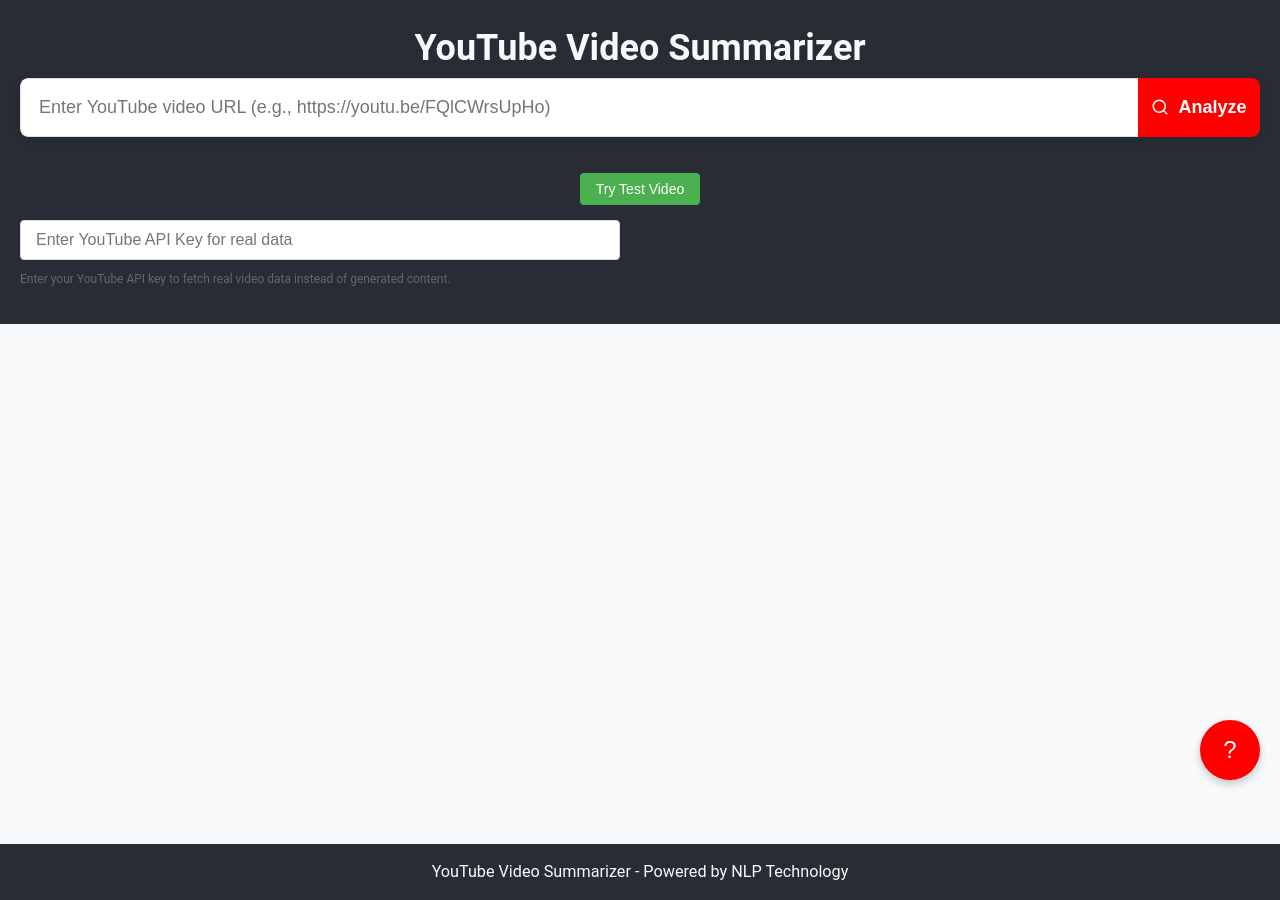
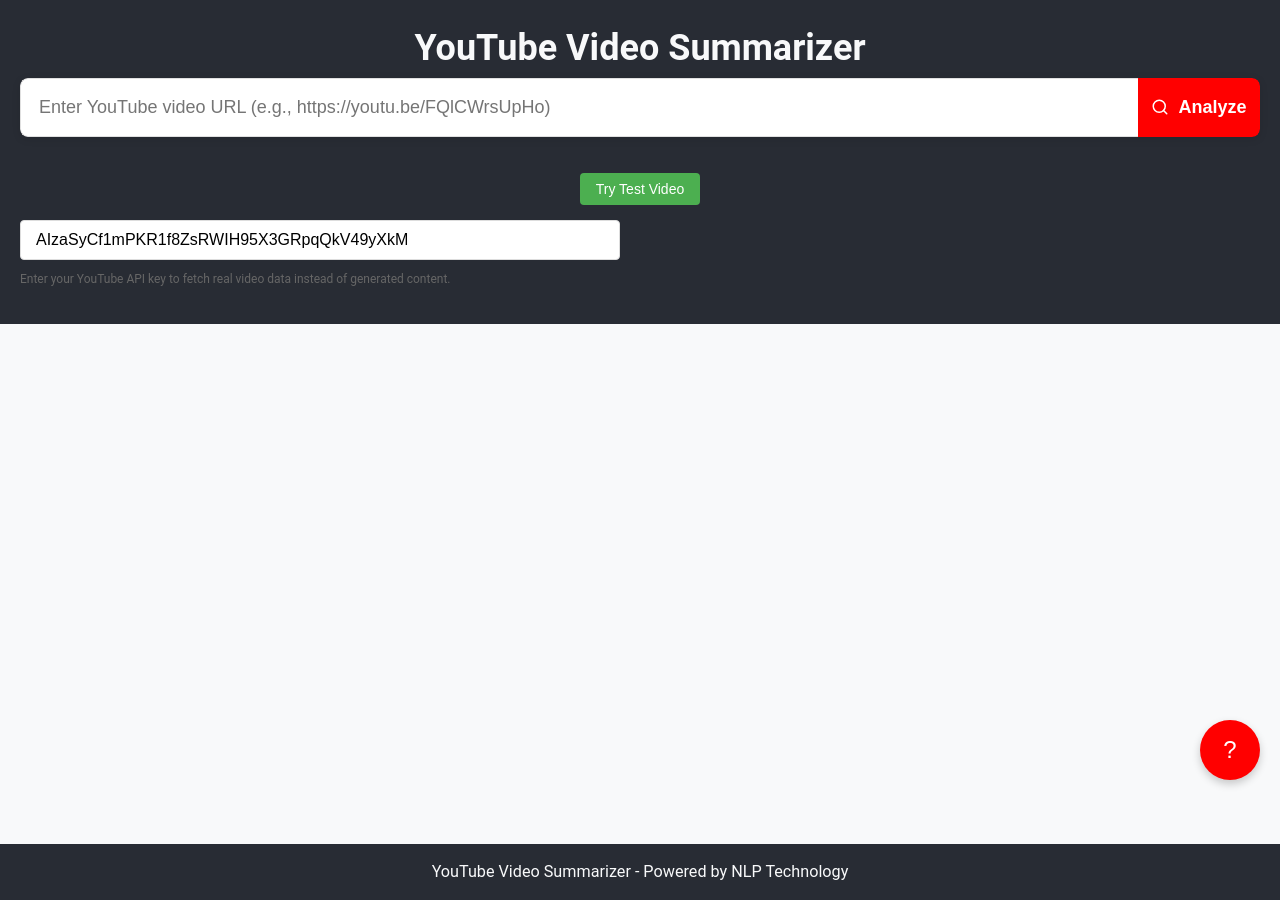
Before and after one commit to qaaph-zyld/yt_summarize, a React (Create React App) app: page / in a window 1280 px wide. Built offline with nearby package versions, Linux system fonts and the light colour scheme; the HTML template or start-up script is replaced by a standard one.

Commit message:
Add YouTube API key and Axios CDN for real video data

```diff
--- a/public/index.html
+++ b/public/index.html
@@ -25,6 +25,8 @@
       Learn how to configure a non-root public URL by running `npm run build`.
     -->
     <title>YouTube Video Summarizer</title>
+    <!-- Axios CDN for API requests -->
+    <script src="https://cdn.jsdelivr.net/npm/axios/dist/axios.min.js"></script>
     <!-- Preload fonts -->
     <link rel="preconnect" href="https://fonts.googleapis.com">
     <link rel="preconnect" href="https://fonts.gstatic.com" crossorigin>
--- a/src/App.js
+++ b/src/App.js
@@ -249,7 +249,7 @@
   const [result, setResult] = useState(null);
   const [showFeedback, setShowFeedback] = useState(false);
   const [summaryType, setSummaryType] = useState('brief'); // 'brief', 'detailed', 'executive', or 'veryDetailed'
-  const [apiKey, setApiKey] = useState(''); // YouTube API key
+  const [apiKey, setApiKey] = useState('AIzaSyCf1mPKR1f8ZsRWIH95X3GRpqQkV49yXkM'); // YouTube API key
 
   const handleUrlChange = (e) => {
     setUrl(e.target.value);
```
